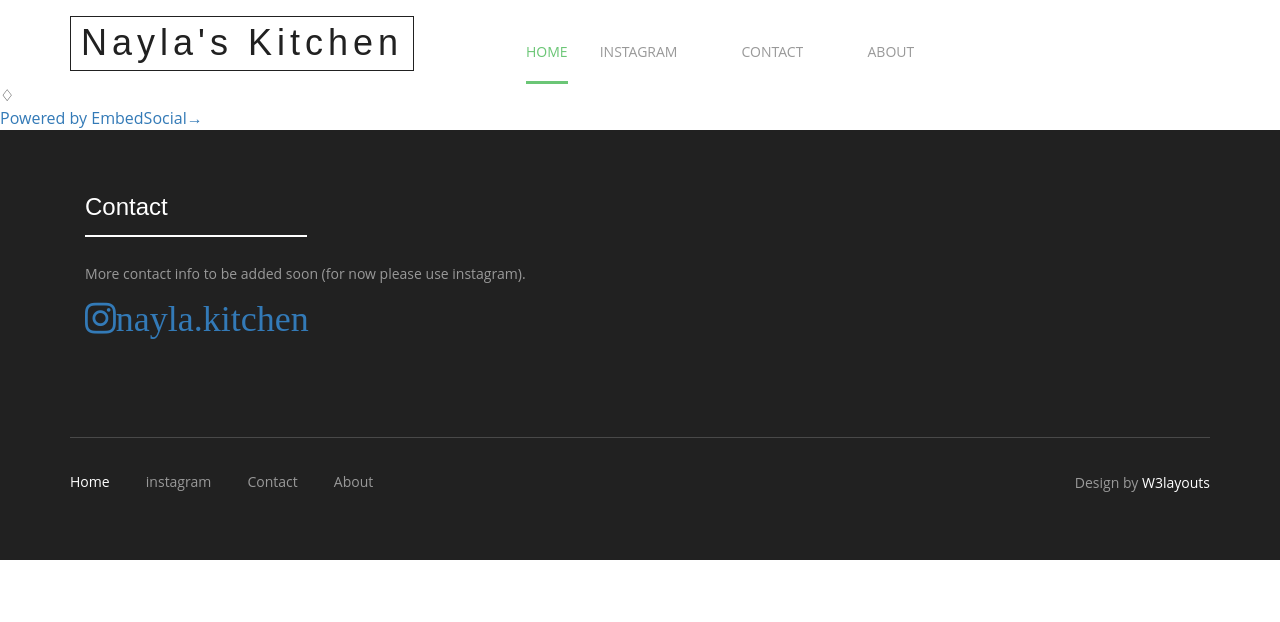
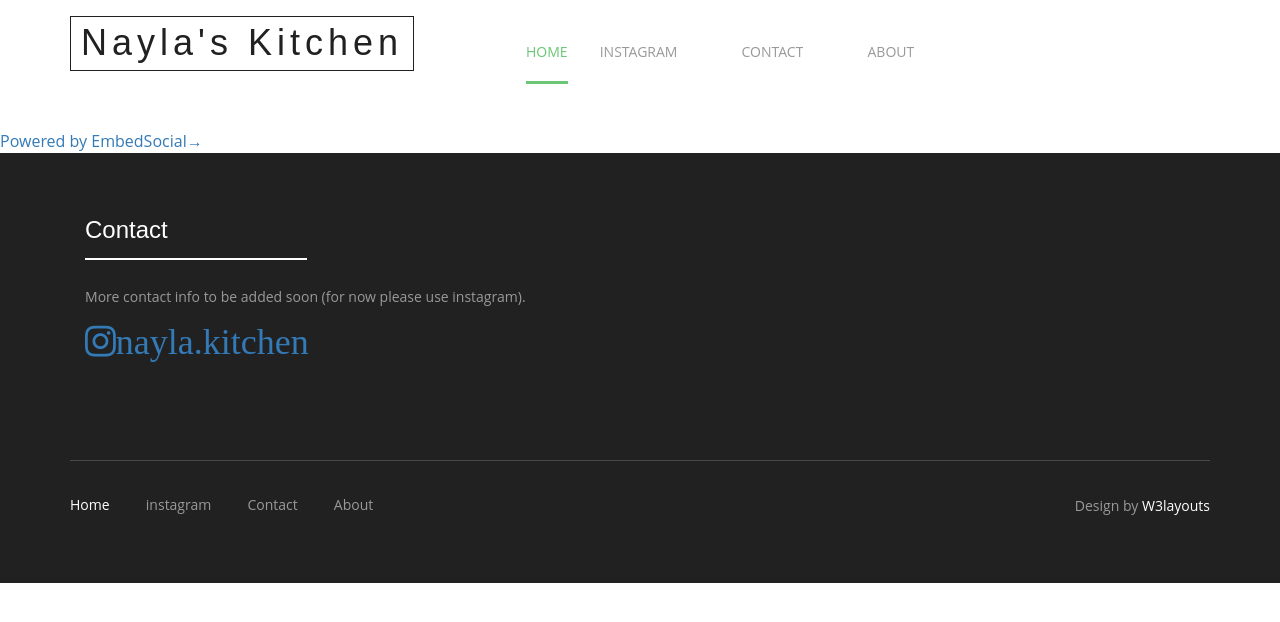
Before and after one commit to nayla-kitchen/nayla-kitchen.github.io, a plain HTML site: page index.html in a window 1280 px wide. Drawn offline with Linux system fonts and the light colour scheme; a script that the page names is missing.

Commit message:
add space between banner and embed-social

```diff
--- a/index.html
+++ b/index.html
@@ -82,7 +82,8 @@ License URL: https://creativecommons.org/licenses/by/3.0/
 
 
 <!-- about -->
-<spacer type="horizontal" width="100" height="100"> ♢ </spacer>
+<br>
+<br>
 <div class="embedsocial-hashtag" data-ref="cebdaf822cf6c9448fa6b6195eda1ede54b84d4b" >
 	<a class="feed-powered-by-es" href="https://embedsocial.com/social-media-aggregator/" target="_blank" title="Powered by EmbedSocial">
 		Powered by EmbedSocial<span>→</span>
```
